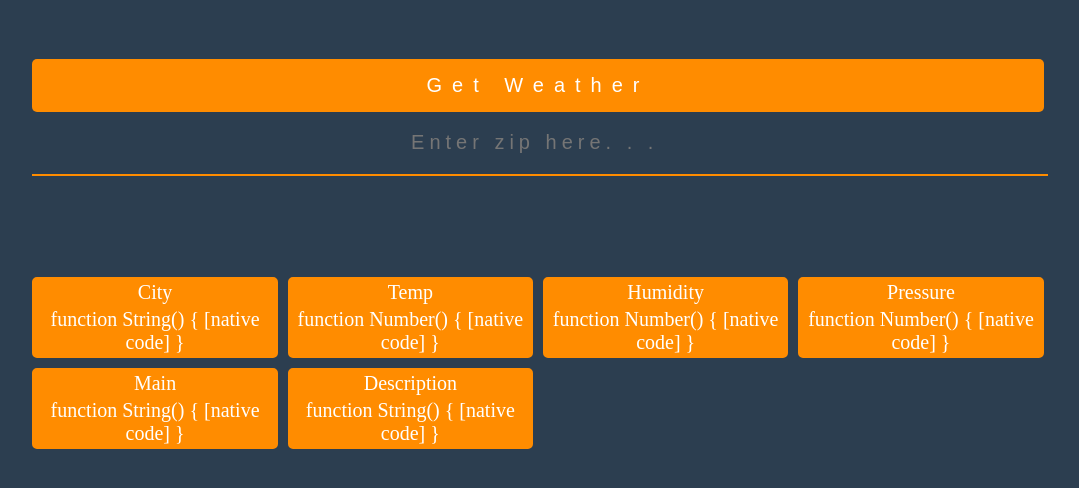
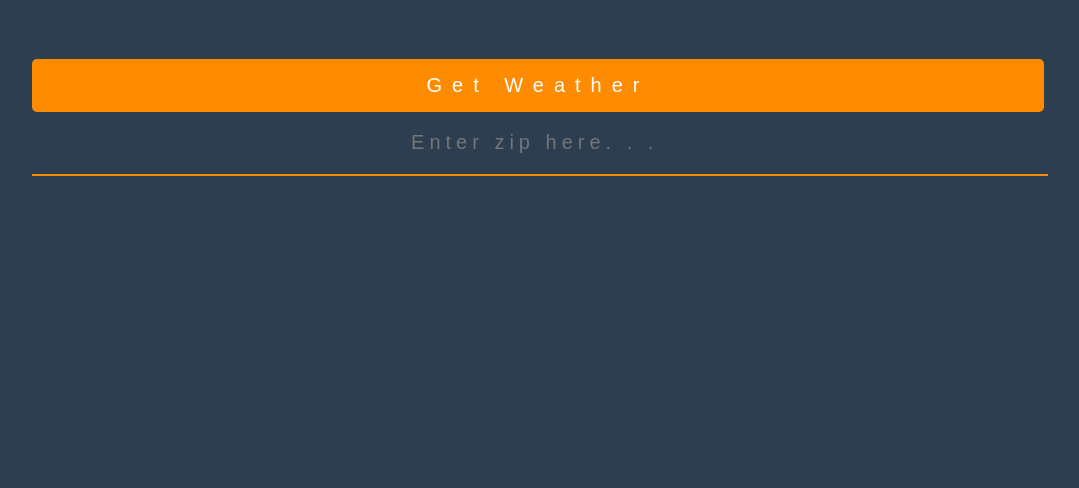
Before and after one commit to Ryuninja24/OpenWeatherAPP, an Angular app: page / in a window 1280 px wide. Shown: the top 488 px of the page, without its empty margins (102-1181 px from the left). Built offline with nearby package versions, Linux system fonts and the light colour scheme.

Commit message:
weatherView component is hidden until zip code is entered

```diff
--- a/src/app/main/shared.service.ts
+++ b/src/app/main/shared.service.ts
@@ -20,12 +20,15 @@ export class SharedService {
     icon: String
   };
 
+  _showWeather = false;
+
   constructor(private http: Http) { }
   _getWeather(zip: String) {
     // tslint:disable-next-line:max-line-length
     return this.http.get('http://api.openweathermap.org/data/2.5/weather?zip=' + zip + ',us&units=imperial&APPID=79f9ea577e4ab0eb2fccd51913b6b075')
     .pipe(map(
       (response: Response) => {
+        this._showWeather = true;
         return response.json();
       }
     ));
--- a/src/app/main/weather-view/weather-view.component.html
+++ b/src/app/main/weather-view/weather-view.component.html
@@ -1,4 +1,4 @@
-<div class="WeatherInfoContainer">
+<div *ngIf="this.sharedService._showWeather" class="WeatherInfoContainer">
   <div class="info city">
     <p>City</p>
     <p> {{ this.sharedService._localData.name }} </p>
--- a/src/app/main/weather-view/weather-view.component.ts
+++ b/src/app/main/weather-view/weather-view.component.ts
@@ -8,7 +8,5 @@ import { SharedService } from '../shared.service';
 })
 export class WeatherViewComponent implements OnInit {
   constructor(private sharedService: SharedService) { }
-  ngOnInit() {
-  }
-
+  ngOnInit() {}
 }
```
